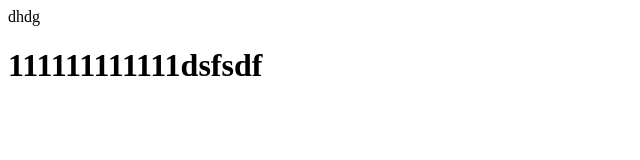
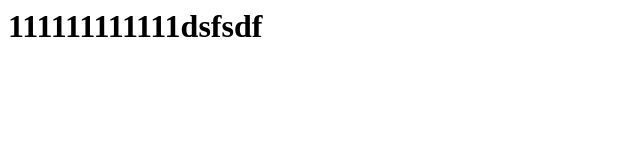
Before and after one commit to stankiewiczmonia/aplikacjalab1, a plain HTML site: page index_zadanie.html in a window 1280 px wide. Shown: the whole page, without its empty margins (0-640 px from the left). Drawn offline with Linux system fonts and the light colour scheme.

Commit message:
Update index_zadanie.html

```diff
--- a/index_zadanie.html
+++ b/index_zadanie.html
@@ -1,6 +1,6 @@
 <html>
 <head>
-<tittle>dhdg </tittle>
+<tittle> </tittle>
 </head>
 
 <body>
```
